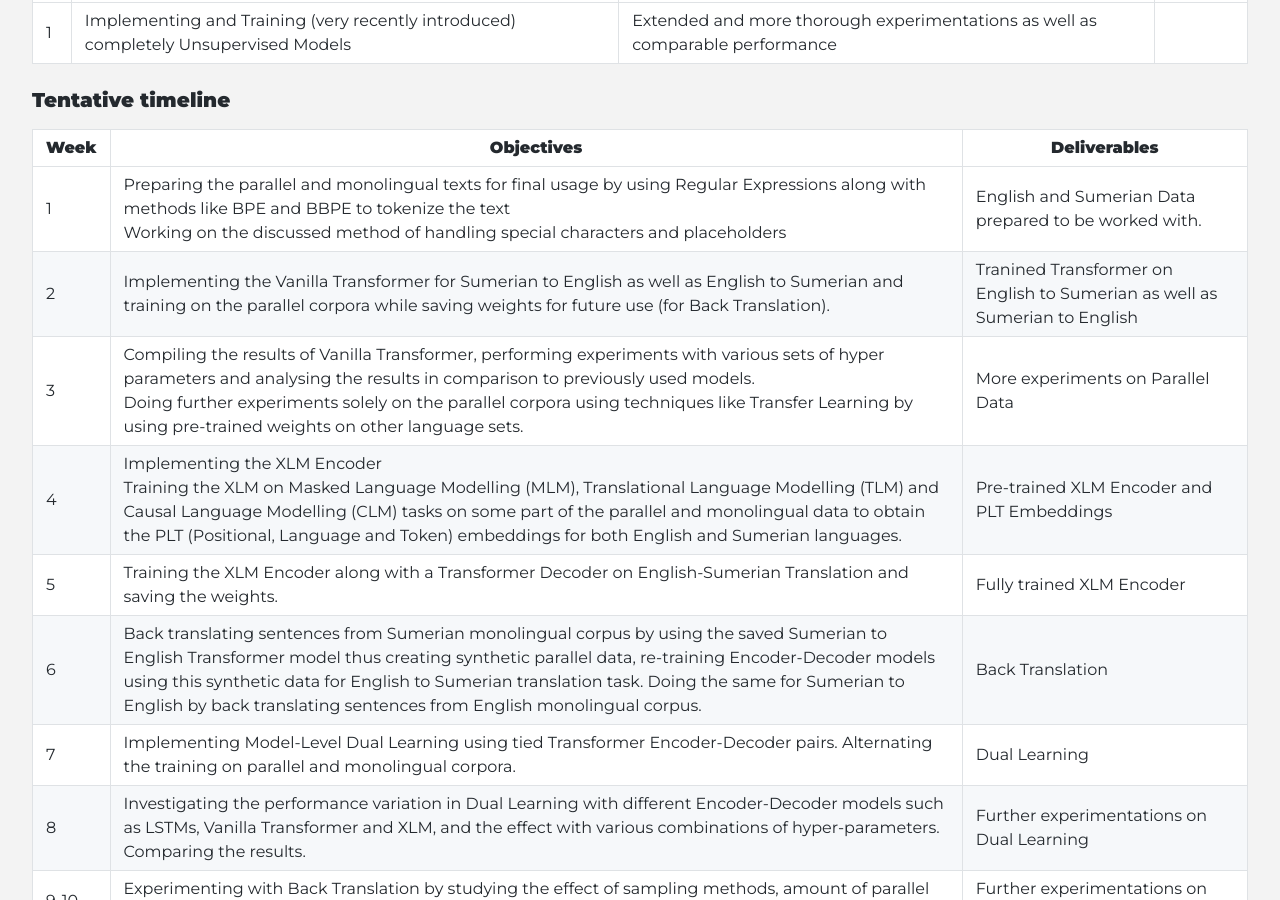
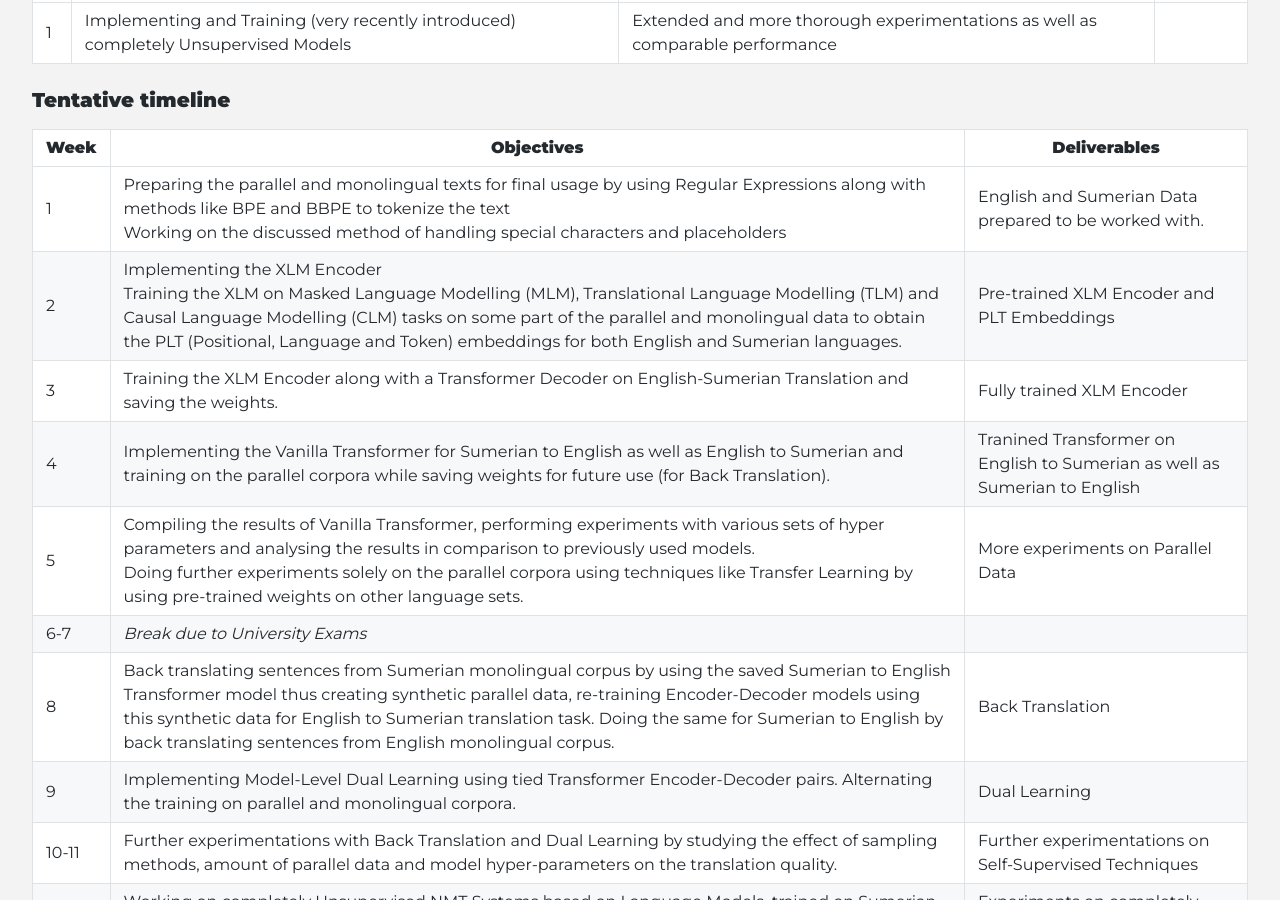
Before and after one commit to cdli-gh/blog, a Jekyll site: the page built from _blog/intern20/unsupervised_nmt/index.md, in a window 1280 px wide and 900 px high, scrolled down 1420 px. Built offline with Jekyll 4.4.1, drawn with Linux system fonts in a browser that asks for light colours; some of the changed text lies outside the part shown.

Commit message:
Updated Timeline

```diff
--- a/_blog/intern20/unsupervised_nmt/index.md
+++ b/_blog/intern20/unsupervised_nmt/index.md
@@ -36,12 +36,12 @@ Objectives are separated in two categories: essential and additional, they are a
 | Week  |Objectives |Deliverables |
 |---|---|---|
 |1| Preparing the parallel and monolingual texts for final usage by using Regular Expressions along with methods like BPE and BBPE to tokenize the text <br> Working on the discussed method of handling special characters and placeholders | English and Sumerian Data prepared to be worked with.  |
-|2| Implementing the Vanilla Transformer for Sumerian to English as well as English to Sumerian and training on the parallel corpora while saving weights for future use (for Back Translation). | Tranined Transformer on English to Sumerian as well as Sumerian to English|
-|3| Compiling the results of Vanilla Transformer, performing experiments with various sets of hyper parameters and analysing the results in comparison to previously used models. <br> Doing further experiments solely on the parallel corpora using techniques like Transfer Learning by using pre-trained weights on other language sets. | More experiments on Parallel Data |
-|4| Implementing the XLM Encoder <br> Training the XLM on Masked Language Modelling (MLM), Translational Language Modelling (TLM) and Causal Language Modelling (CLM) tasks on some part of the parallel and monolingual data to obtain the PLT (Positional, Language and Token) embeddings for both English and Sumerian languages. | Pre-trained XLM Encoder and PLT Embeddings |
-|5| Training the XLM Encoder along with a Transformer Decoder on English-Sumerian Translation and saving the weights. | Fully trained XLM Encoder |
-|6| Back translating sentences from Sumerian monolingual corpus by using the saved Sumerian to English Transformer model thus creating synthetic parallel data, re-training Encoder-Decoder models using this synthetic data for English to Sumerian translation task. Doing the same for Sumerian to English by back translating sentences from English monolingual corpus. | Back Translation |
-|7| Implementing Model-Level Dual Learning using tied Transformer Encoder-Decoder pairs. Alternating the training on parallel and monolingual corpora. | Dual Learning |
-|8| Investigating the performance variation in Dual Learning with different Encoder-Decoder models such as LSTMs, Vanilla Transformer and XLM, and the effect with various combinations of hyper-parameters. Comparing the results. | Further experimentations on Dual Learning |
-|9-10| Experimenting with Back Translation by studying the effect of sampling methods, amount of parallel data and model hyper-parameters on the translation quality. | Further experimentations on Back Translation |
-|11-12| Working on completely Unsupervised NMT Systems based on Language Models, trained on Sumerian Monolingual Data | Experiments on completely Unsupervised NMT Models |
+|2| Implementing the XLM Encoder <br> Training the XLM on Masked Language Modelling (MLM), Translational Language Modelling (TLM) and Causal Language Modelling (CLM) tasks on some part of the parallel and monolingual data to obtain the PLT (Positional, Language and Token) embeddings for both English and Sumerian languages. | Pre-trained XLM Encoder and PLT Embeddings |
+|3| Training the XLM Encoder along with a Transformer Decoder on English-Sumerian Translation and saving the weights. | Fully trained XLM Encoder |
+|4| Implementing the Vanilla Transformer for Sumerian to English as well as English to Sumerian and training on the parallel corpora while saving weights for future use (for Back Translation). | Tranined Transformer on English to Sumerian as well as Sumerian to English|
+|5| Compiling the results of Vanilla Transformer, performing experiments with various sets of hyper parameters and analysing the results in comparison to previously used models. <br> Doing further experiments solely on the parallel corpora using techniques like Transfer Learning by using pre-trained weights on other language sets. | More experiments on Parallel Data |
+|6-7| *Break due to University Exams* | |
+|8| Back translating sentences from Sumerian monolingual corpus by using the saved Sumerian to English Transformer model thus creating synthetic parallel data, re-training Encoder-Decoder models using this synthetic data for English to Sumerian translation task. Doing the same for Sumerian to English by back translating sentences from English monolingual corpus. | Back Translation |
+|9| Implementing Model-Level Dual Learning using tied Transformer Encoder-Decoder pairs. Alternating the training on parallel and monolingual corpora. | Dual Learning |
+|10-11| Further experimentations with Back Translation and Dual Learning by studying the effect of sampling methods, amount of parallel data and model hyper-parameters on the translation quality. | Further experimentations on Self-Supervised Techniques |
+|12-13| Working on completely Unsupervised NMT Systems based on Language Models, trained on Sumerian Monolingual Data | Experiments on completely Unsupervised NMT Models |
```
